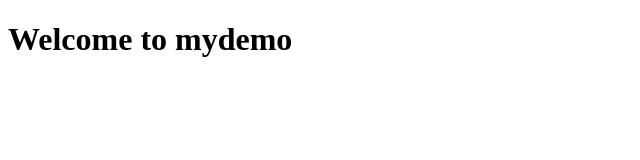
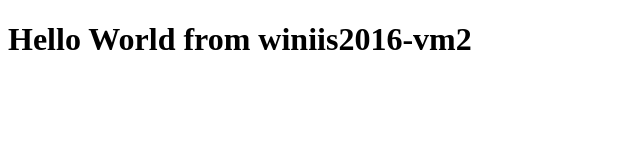
Before and after one commit to VinodVulavakayala/myansibledemo, a plain HTML site: page index.html in a window 1280 px wide. Shown: the whole page, without its empty margins (0-640 px from the left). Drawn offline with Linux system fonts and the light colour scheme.

Commit message:
updated html content

```diff
--- a/index.html
+++ b/index.html
@@ -1,6 +1,6 @@
 <!DOCTYPE html>
 <html>
 <body>
-<h1>Welcome to mydemo</h1>
+<h1>Hello World from winiis2016-vm2</h1>
 </body>
 </html>
```
